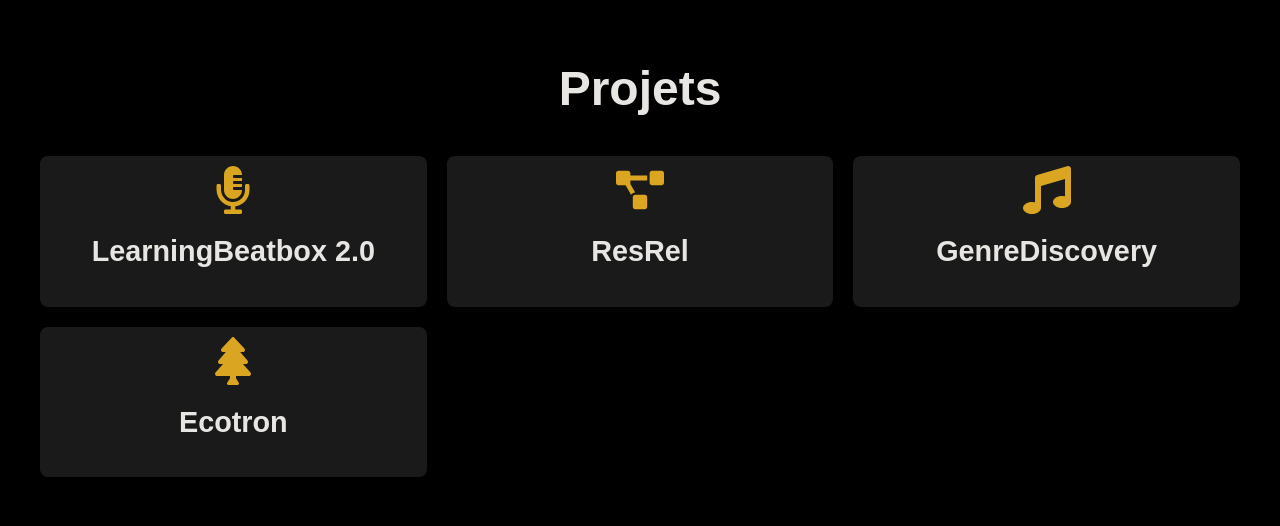
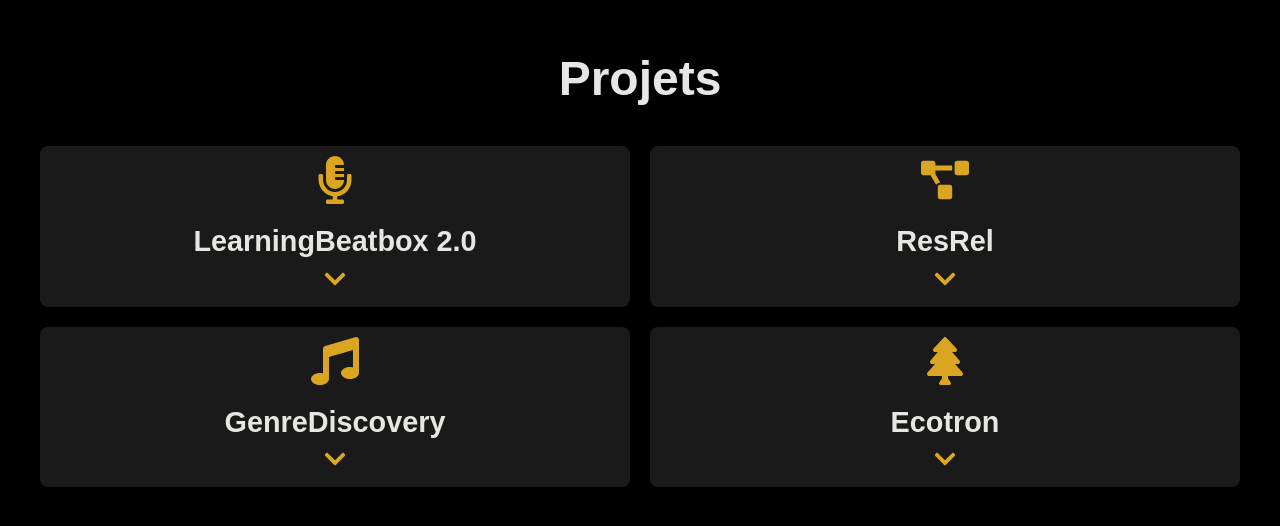
Before and after one commit to Seizuma/portfolio-stan, a React (Create React App) app: page / in a window 1280 px wide. Shown: the part 4807-5333 px from the top of the page. Built offline with nearby package versions, Linux system fonts and the light colour scheme; a web font is replaced by a local one.

Commit message:
FIX: amélioration visuel cartes pour déroulement et meilleure organisation

```diff
--- a/src/components/Projects.jsx
+++ b/src/components/Projects.jsx
@@ -1,6 +1,6 @@
 import React, { useState } from 'react';
 import styled from 'styled-components';
-import { FaProjectDiagram, FaMicrophoneAlt, FaMusic, FaTree } from 'react-icons/fa';
+import { FaProjectDiagram, FaMicrophoneAlt, FaMusic, FaTree, FaChevronDown, FaChevronUp } from 'react-icons/fa';
 
 const ProjectsContainer = styled.div`
   text-align: center;
@@ -17,8 +17,10 @@ const ProjectsContainer = styled.div`
 
 const ProjectGrid = styled.div`
   display: grid;
-  grid-template-columns: repeat(auto-fill, minmax(300px, 1fr));
+  grid-template-columns: repeat(2, minmax(200px, 1fr));
+  // grid-template-columns: repeat(2, 1fr);
   gap: 20px;
+  justify-content: center; /* Centre les projets horizontalement */
 
   @media (max-width: 768px) {
     grid-template-columns: repeat(auto-fill, minmax(250px, 1fr));
@@ -115,11 +117,22 @@ const ProjectStatus = styled.p`
   color: ${(props) => (props.status === 'Terminé' ? '#28a745' : '#ffc107')};
 `;
 
+const ToggleArrowDown = styled.div`
+  font-size: 1.5rem;
+  margin-top: -20px;
+  color: #daa520;
+`;
+const ToggleArrowUp = styled.div`
+  font-size: 1.5rem;
+  margin-top: 10px;
+  color: #daa520;
+`;
+
 const ProjectCard = ({ isExpanded, onClick, icon, title, description, details, link, status }) => (
   <ProjectCardStyled $isExpanded={isExpanded} onClick={onClick}>
     <ProjectIcon>{icon}</ProjectIcon>
     <ProjectTitle>{title}</ProjectTitle>
-    {isExpanded && (
+    {isExpanded ? (
       <>
         <ProjectDescription>{description}</ProjectDescription>
         {details && <ProjectDetails>{details}</ProjectDetails>}
@@ -127,7 +140,10 @@ const ProjectCard = ({ isExpanded, onClick, icon, title, description, details, l
           <ProjectLink href={link} target="_blank" rel="noopener noreferrer">Voir sur GitHub</ProjectLink>
         )}
         <ProjectStatus status={status}>{status}</ProjectStatus>
+        <ToggleArrowUp><FaChevronUp /></ToggleArrowUp>
       </>
+    ) : (
+      <ToggleArrowDown><FaChevronDown /></ToggleArrowDown>
     )}
   </ProjectCardStyled>
 );
@@ -143,7 +159,6 @@ const Projects = () => {
     <ProjectsContainer className="fade-in">
       <ProjectHeader>Projets</ProjectHeader>
       <ProjectGrid>
-
         <ProjectCard
           isExpanded={expandedProject === 'learningbeatbox'}
           onClick={() => toggleExpand('learningbeatbox')}
@@ -208,7 +223,6 @@ const Projects = () => {
           }
           status="Terminé"
         />
-
       </ProjectGrid>
     </ProjectsContainer>
   );
```
